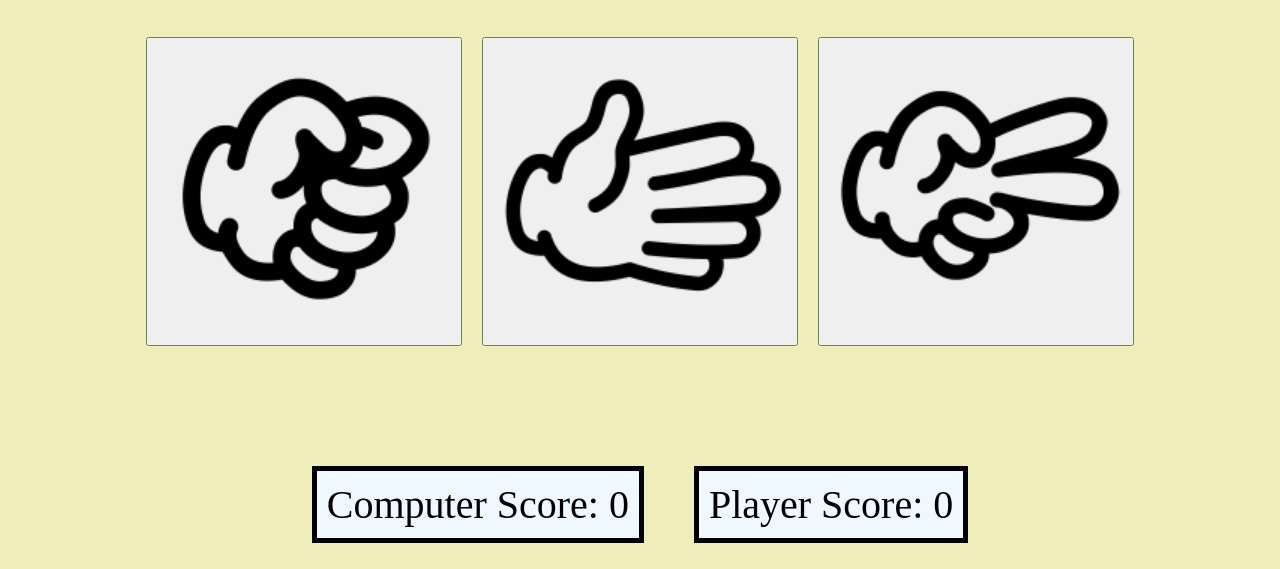
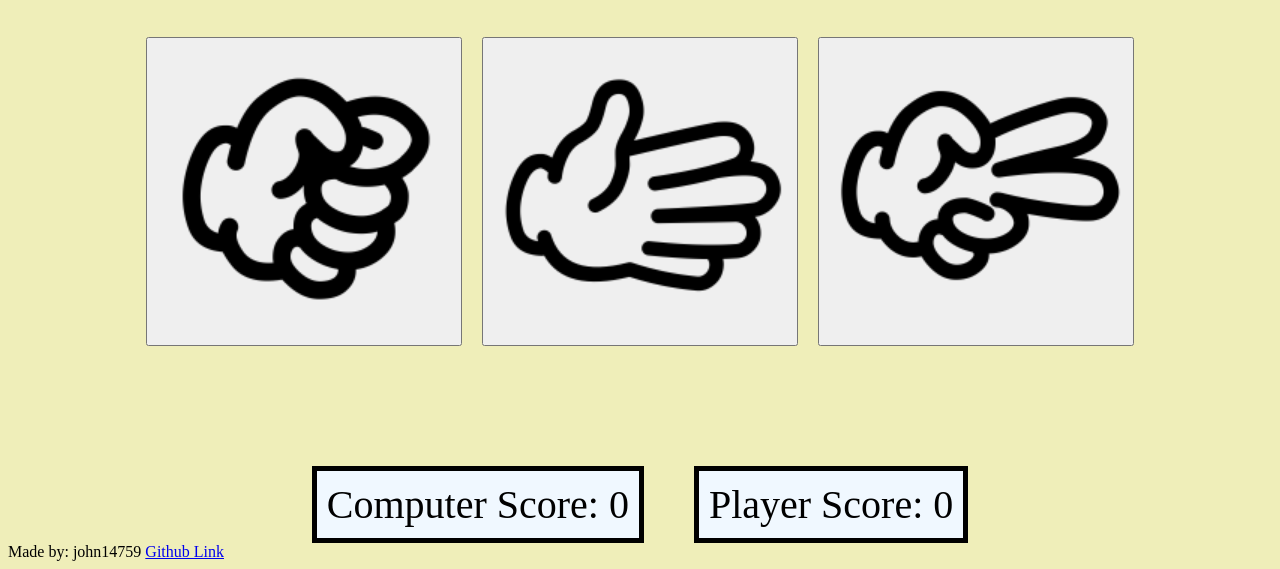
Before and after one commit to john14759/Rock-Paper-Scissors, a plain HTML site: page index.html in a window 1280 px wide. Shown: the part 303-872 px from the top of the page. Drawn offline with Linux system fonts and the light colour scheme; a web font is replaced by a local one.

Commit message:
Added footer

```diff
--- a/index.html
+++ b/index.html
@@ -24,6 +24,10 @@
     <div id='computerscore'>Computer Score: 0</div>
     <div id='playerscore'>Player Score: 0</div>
     </div>
+
+    <div class = 'footer'>
+        <div>Made by: john14759 <a href="https://www.github.com/john14759 title= "Github Link">Github Link</a></div>
+    </div>
     <script src="main.js"></script>
 </body>
 </html>
```
